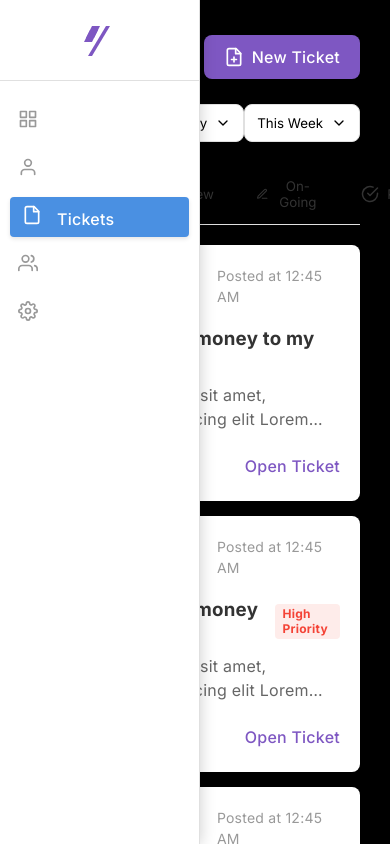
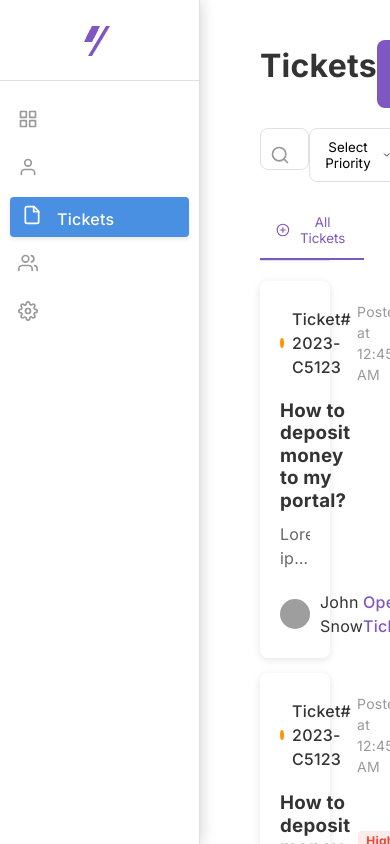
Before and after one commit to evoker-labs/vex, a React (Vite) app in the folder vex/src/vex_frontend/: page /tickets in a window 390 px wide. Built offline with nearby package versions, Linux system fonts and the light colour scheme; grey boxes are pictures that could not be loaded.

Commit message:
[ui] fix sidebar margin

```diff
--- a/vex/src/vex_frontend/src/components/Layout.jsx
+++ b/vex/src/vex_frontend/src/components/Layout.jsx
@@ -42,7 +42,7 @@ function Layout() {
   }, [expanded]);
 
   return (
-    <div className="app-container">
+    <div className={`app-container ${expanded ? 'sidebar-expanded' : ''}`}>
       {/* Left Sidebar */}
       <div
         ref={sidebarRef}
--- a/vex/src/vex_frontend/src/styles/landing.scss
+++ b/vex/src/vex_frontend/src/styles/landing.scss
@@ -8,7 +8,7 @@ html, body {
   width: 100% !important;
   height: 100% !important;
   overflow-x: hidden !important;
-  background-color: black !important;
+  background-color: white !important;
 }
 
 body {
@@ -1616,7 +1616,7 @@ div.hero-right,
 
 /* Change the body background to black for better contrast */
 body, html {
-  background-color: black !important;
+  background-color: white !important;
 }
 
 /* Improve heading styles across the site */
--- a/vex/src/vex_frontend/src/styles/main.scss
+++ b/vex/src/vex_frontend/src/styles/main.scss
@@ -38,7 +38,7 @@ html, body {
 body {
   font-family: 'Inter', -apple-system, BlinkMacSystemFont, 'Segoe UI', Roboto, Oxygen, Ubuntu, Cantarell, 'Open Sans', 'Helvetica Neue', sans-serif;
   color: var(--text-color);
-  background-color: black !important;
+  background-color: white !important;
   line-height: 1.5;
   font-size: 16px;
 }
@@ -100,6 +100,12 @@ input:focus, select:focus, textarea:focus {
   display: flex;
   height: 100vh;
   overflow: hidden;
+  padding-left: var(--sidebar-width);
+  transition: padding-left 0.3s ease;
+}
+
+.app-container.sidebar-expanded {
+  padding-left: var(--sidebar-expanded-width);
 }
 
 /* Sidebar */
@@ -218,21 +224,21 @@ input:focus, select:focus, textarea:focus {
   flex: 1;
   display: flex;
   flex-direction: column;
-  background-color: #f9f9f9;
-  margin-left: var(--sidebar-width);
-  width: calc(100% - var(--sidebar-width));
+  background-color: white;
+  width: 100%;
   height: 100%;
   min-height: 100vh;
   overflow-y: auto;
-  transition: margin-left 0.3s ease, width 0.3s ease;
   position: relative;
   z-index: 1;
   will-change: margin-left, width;
+  padding-left: 20px;
+  padding-right: 20px !important;
+  box-sizing: border-box !important;
 }
 
 .sidebar.expanded ~ .main-content {
-  margin-left: var(--sidebar-expanded-width);
-  width: calc(100% - var(--sidebar-expanded-width));
+  /* This selector is no longer needed as we're using app-container padding */
 }
 
 /* Header */
@@ -306,7 +312,7 @@ input:focus, select:focus, textarea:focus {
 /* Page Content */
 .page-content {
   flex: 1;
-  padding: 20px;
+  padding: 20px 20px 20px 40px;
 }
 
 /* Common Components */
@@ -431,7 +437,7 @@ input:focus, select:focus, textarea:focus {
 
 /* Tickets Page */
 .tickets-page {
-  padding: 10px;
+  padding: 20px;
 }
 
 .tickets-header {
@@ -602,7 +608,7 @@ input:focus, select:focus, textarea:focus {
 
 /* New Ticket Page */
 .new-ticket-page {
-  padding: 10px;
+  padding: 20px;
 }
 
 .new-ticket-content {
@@ -627,7 +633,7 @@ input:focus, select:focus, textarea:focus {
 
 /* Ticket Detail Page */
 .ticket-detail-page {
-  padding: 10px;
+  padding: 20px;
 }
 
 .ticket-response {
@@ -664,7 +670,7 @@ input:focus, select:focus, textarea:focus {
 
 /* Users and UserMe pages */
 .users, .user-me {
-  padding: 10px;
+  padding: 20px;
 }
 
 .create-user-form {
@@ -680,11 +686,14 @@ input:focus, select:focus, textarea:focus {
   border-radius: var(--border-radius);
   padding: 20px;
   box-shadow: var(--box-shadow);
+  width: 100%;
+  overflow-x: auto;
 }
 
 .users-list table {
   width: 100%;
   border-collapse: collapse;
+  min-width: 600px;
 }
 
 .users-list th, .users-list td {
@@ -696,6 +705,9 @@ input:focus, select:focus, textarea:focus {
 .users-list th {
   font-weight: 500;
   color: var(--text-lighter);
+  position: sticky;
+  top: 0;
+  background-color: var(--white);
 }
 
 .profile-details {
@@ -744,6 +756,10 @@ input:focus, select:focus, textarea:focus {
 
 /* Media Queries for Responsive Design */
 @media (max-width: 768px) {
+  .app-container {
+    padding-left: 0;
+  }
+
   .sidebar {
     transform: translateX(-100%);
     box-shadow: none;
@@ -759,13 +775,8 @@ input:focus, select:focus, textarea:focus {
   }
 
   .main-content {
-    margin-left: 0;
     width: 100%;
-  }
-
-  .sidebar.expanded ~ .main-content {
-    margin-left: 0;
-    width: 100%;
+    padding-left: 0;
   }
 }
 
@@ -804,7 +815,7 @@ input:focus, select:focus, textarea:focus {
 /* Additional styles for landing page */
 body.landing-page-active {
   overflow: auto !important;
-  background-color: black !important;
+  background-color: white !important;
 }
 
 /* Important: Ensure no background inheritance for landing page sections */
@@ -829,3 +840,37 @@ body.landing-page-active {
     background: #7e57c2 !important;
   }
 }
+
+/* Additional page-specific styles */
+.dashboard,
+.tickets-page,
+.new-ticket-page,
+.ticket-detail-page,
+.users,
+.user-me {
+  padding: 20px !important;
+  box-sizing: border-box !important;
+  width: 100% !important;
+}
+
+/* Ensure tables don't overflow their containers */
+table {
+  max-width: 100%;
+  box-sizing: border-box;
+}
+
+/* Force proper layout for all content */
+.main-content {
+  padding-right: 20px !important;
+  box-sizing: border-box !important;
+}
+
+/* All page containers need proper padding */
+.dashboard,
+.tickets-page,
+.new-ticket-page,
+.ticket-detail-page,
+.users,
+.user-me {
+  padding: 20px !important;
+}
```
